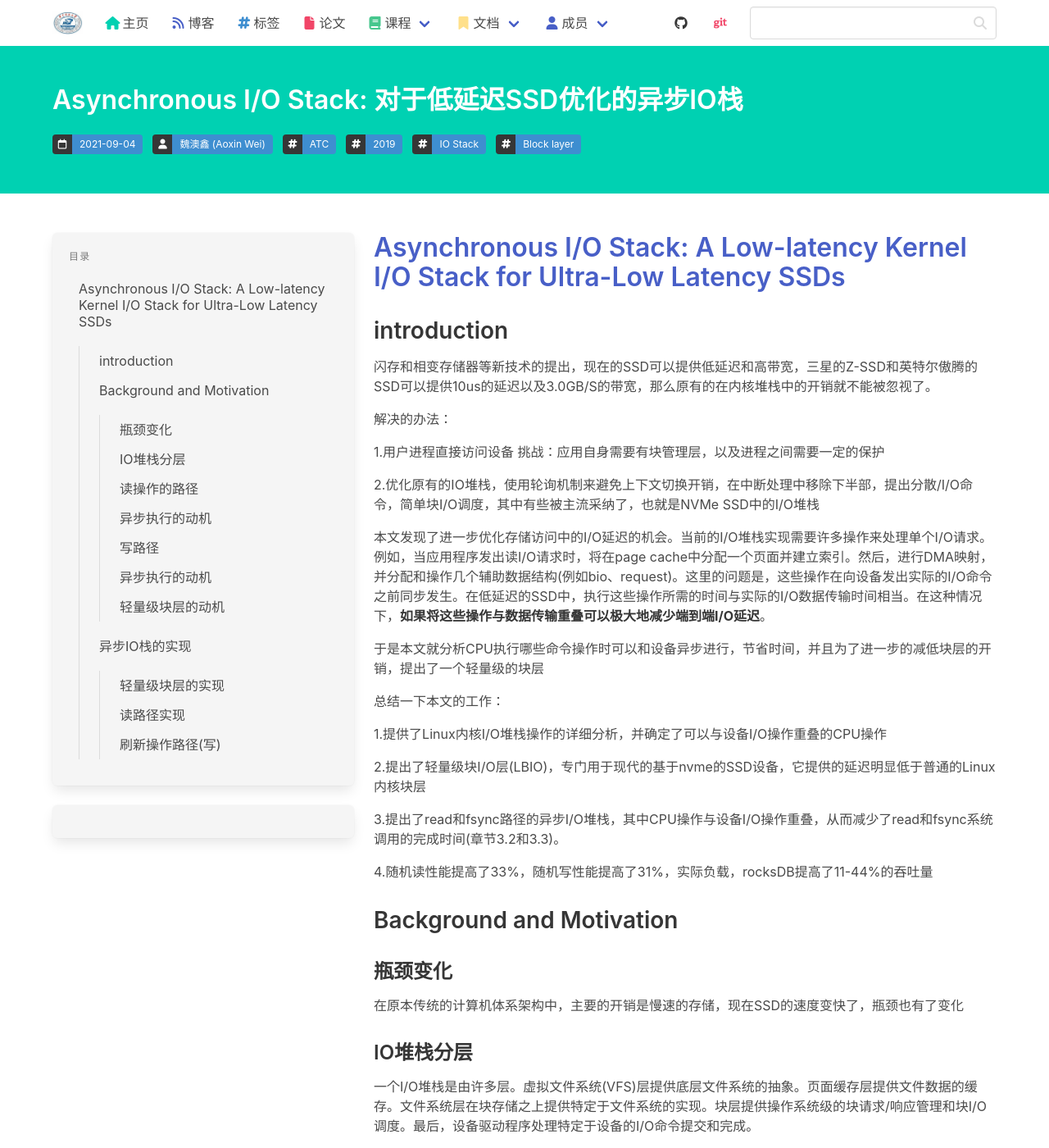
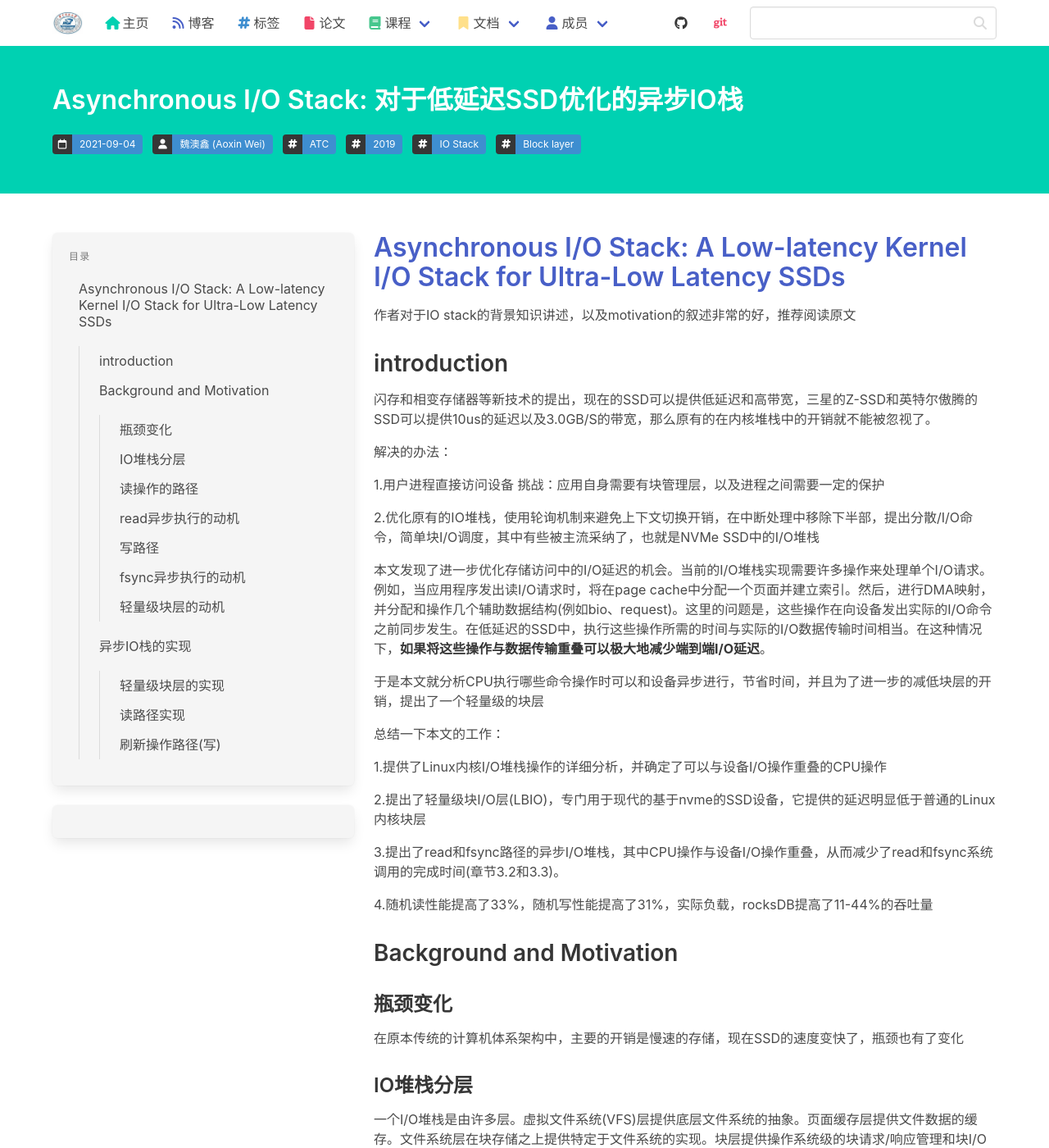
Before and after one commit to haslaboratory/haslaboratory.github.io, a Jekyll site: the page built from _posts/2021-09-04-Asynchronous IO Stack.md, in a window 1280 px wide and 1400 px high. Shown: the whole window at 82% size. Built offline with Jekyll 4.4.1, drawn with Linux system fonts in a browser that asks for light colours; nearby versions of some CDN libraries; library files that are not in the unit come from our copies; comment, search, counter and statistics services are not loaded; some of the changed text lies outside the part shown.

Commit message:
update 异步io栈

```diff
--- a/_posts/2021-09-04-Asynchronous IO Stack.md
+++ b/_posts/2021-09-04-Asynchronous IO Stack.md
@@ -8,7 +8,9 @@ tags:
  - IO Stack
  - Block layer
 ---
-# [Asynchronous I/O Stack: A Low-latency Kernel I/O Stack for Ultra-Low Latency SSDs]()
+# [Asynchronous I/O Stack: A Low-latency Kernel I/O Stack for Ultra-Low Latency SSDs](https://www.usenix.org/system/files/atc19-lee-gyusun.pdf)
+
+作者对于IO stack的背景知识讲述，以及motivation的叙述非常的好，推荐阅读原文
 
 ## introduction
 
@@ -54,7 +56,7 @@ tags:
 
 设备驱动层：NVMe协议完成请求
 
-### 异步执行的动机
+### read异步执行的动机
 
 有些操作可以和设备IO的时间重叠
 ![image](/images/2021-09-04-Asynchronous%20IO%20Stack%20A%20Low-latency%20Kernel%20IO%20Stack%20for%20Ultra-Low%20Latency%20SSDs/image-20210901211221999.png)
@@ -68,7 +70,7 @@ tags:
 
 fsync操作的话可以分为3个I/O(ext4文件系统)，data block write 日志块写 提交块写
 
-### 异步执行的动机
+### fsync异步执行的动机
 ![image](/images/2021-09-04-Asynchronous%20IO%20Stack%20A%20Low-latency%20Kernel%20IO%20Stack%20for%20Ultra-Low%20Latency%20SSDs/image-20210901212054241.png)
 
 
```
